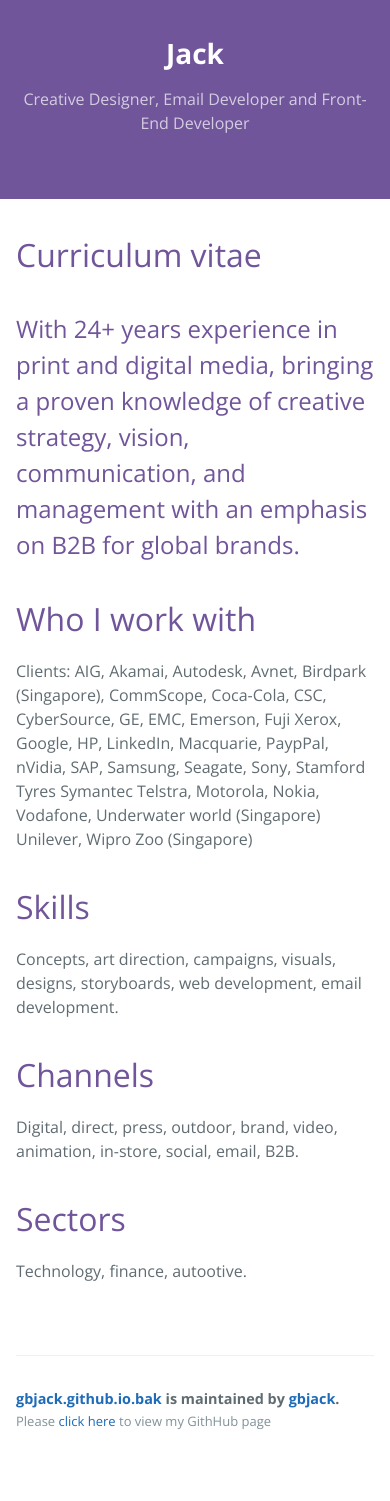
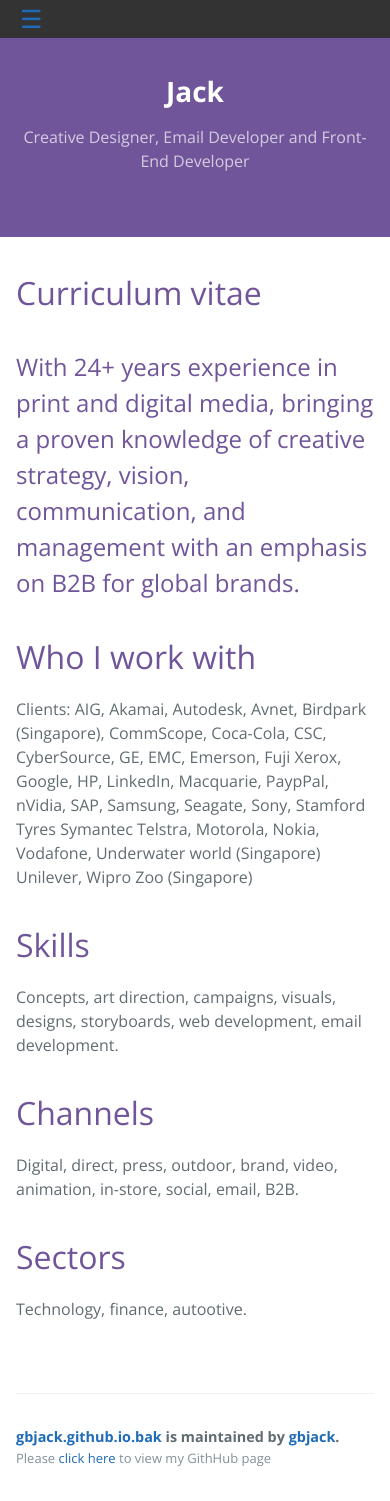
Before and after one commit to gbjack/gbjack.github.io.bak, a Jekyll site: the page built from index.html, in a window 390 px wide. Built offline with Jekyll 4.4.1, drawn with Linux system fonts in a browser that asks for light colours; before the commit the page ends 1463 px from its top, so only the background shows below that.

Commit message:
Update style.scss

```diff
--- a/assets/css/style.scss
+++ b/assets/css/style.scss
@@ -19,7 +19,7 @@ ul.topnav li.icon {display: none;}
 @media screen and (max-width:680px) {
   ul.topnav li:not(:first-child) {display: none;}
   ul.topnav li.icon {float:left; margin-left:20px; display:inline-block;}
-  ul.topnav li.icon a {display:none;}
+  ul.topnav li.icon a:hover {display:none;}
   ul.topnav li.nav-list {display: none;}
   ul.topnav {padding: 0; margin: 0 auto; width:100%;}
   ul.topnav.responsive {position: relative;}
```
